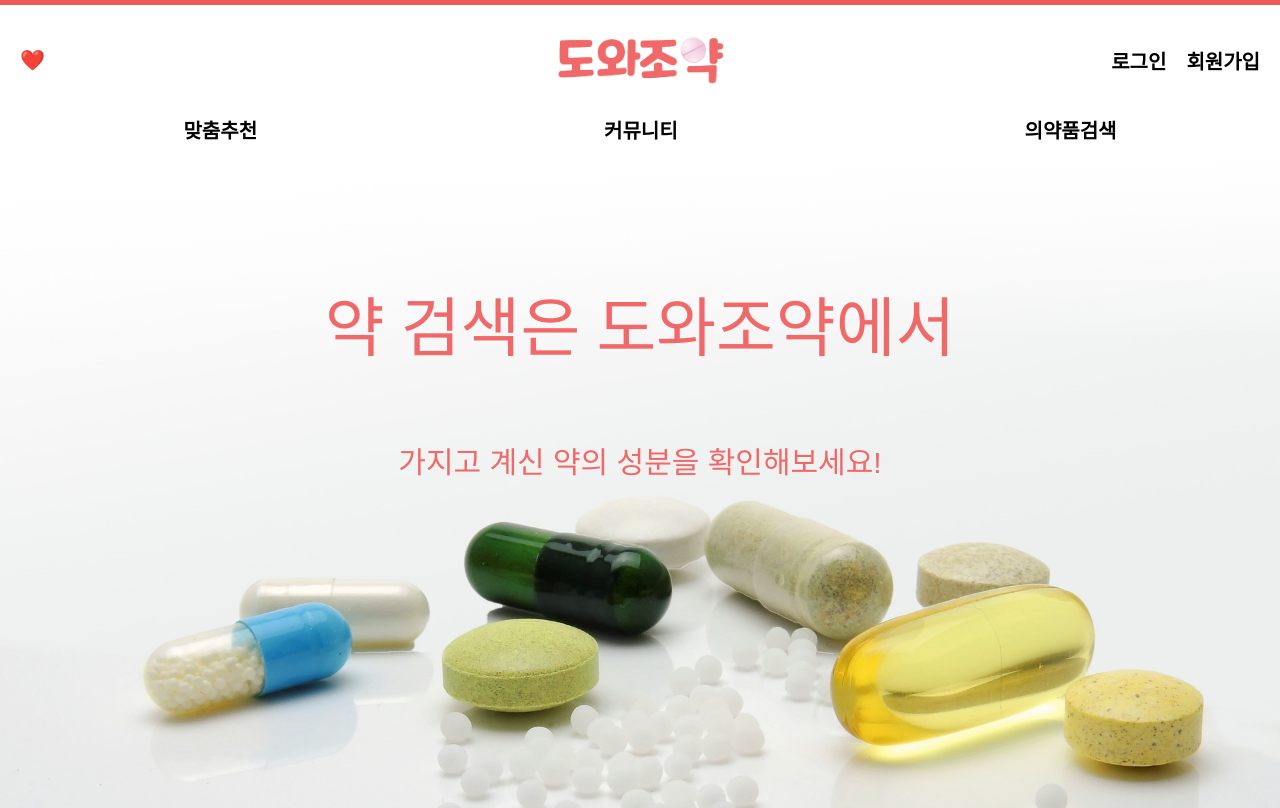
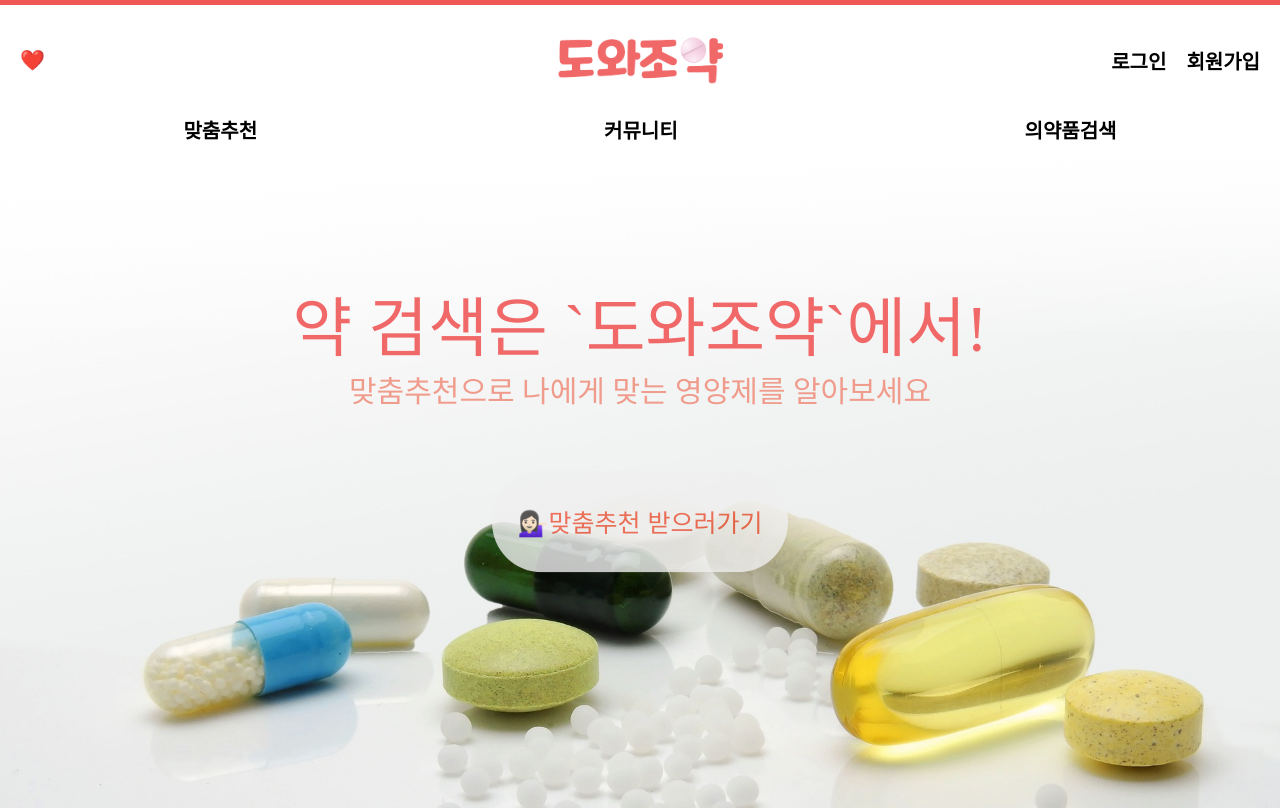
Before and after one commit to codestates-seb/seb43_main_009, a React app in the folder client/: page / in a window 1280 px wide. Shown: the top 808 px of the page. Built offline with nearby package versions, Linux system fonts and the light colour scheme; a web font is replaced by a local one.

Commit message:
[Feat][FE]home 애니메이션 추가

```diff
--- a/client/src/page/Home.js
+++ b/client/src/page/Home.js
@@ -31,8 +31,10 @@ const Home = () => {
         <SBackgroundLayout>
           <SGradiant />
           <STextInfoSection>
-            <h1>약 검색은 도와조약에서</h1>
-            <h2>가지고 계신 약의 성분을 확인해보세요!</h2>
+            <h1>약 검색은 `도와조약`에서!</h1>
+            <h2>맞춤추천으로 나에게 맞는 영양제를 알아보세요</h2>
+            {/* <h2>커뮤니티에 증상을 공유하고 답변을 받아보세요</h2> */}
+            <button>💁🏻‍♀️맞춤추천 받으러가기</button>
           </STextInfoSection>
         </SBackgroundLayout>
         <SServiceInfoLayout>
--- a/client/src/style/GreetingInfo.js
+++ b/client/src/style/GreetingInfo.js
@@ -1,7 +1,16 @@
 import styled from 'styled-components';
 import high from '../../public/medicine.jpg';
 const landingTitle = high;
+import { keyframes } from 'styled-components';
 
+const slideFromLeft = keyframes`
+  0% { transform: translateX(-100%); }
+  100% { transform: translateX(0); }
+`;
+const bounce = keyframes`
+  0%, 100% { transform: translateY(0); }
+  50% { transform: translateY(-20px); }
+`;
 export const SBackgroundLayout = styled.div`
   font-family: 'MaplestoryOTFBold';
   src: url('https://cdn.jsdelivr.net/gh/projectnoonnu/noonfonts_20-04@2.1/MaplestoryOTFBold.woff')
@@ -55,26 +64,49 @@ export const STextInfoSection = styled.div`
   font-size: 2rem;
   color: #f06868;
   padding: 1.4rem;
-  .div {
-    top: 150px;
-  }
+
   h1 {
     font-size: 65px;
     font-weight: 500;
     /* padding-bottom: 30px; */
     color: #f06868;
+    animation: ${slideFromLeft} 2s ease-out;
   }
   h2 {
-    font-family: sans-serif;
+    /* font-family: sans-serif; */
     font-size: 30px;
     font-weight: 350;
-    color: #f06868;
+    color: #f09c8d;
+    animation: ${slideFromLeft} 2.2s ease-out;
+    position: absolute;
+    bottom: 0;
   }
 
   h3 {
     font-size: 25px;
     font-weight: 350;
     color: #ee9a9a;
+  }
+
+  button {
+    width: 40%;
+    height: 45%;
+    position: absolute;
+    margin-top: 15rem;
+    border-radius: 50px;
+    border: none;
+    opacity: 0.8;
+    font-size: 25px;
+    color: #eb5035;
+    cursor: pointer;
+    animation: ${bounce} 2s ease-in-out infinite;
+    animation-fill-mode: both;
+    &:hover {
+      background-color: var(--gray-100);
+      animation-play-state: paused;
+      animation: none;
+      opacity: 0.9;
+    }
   }
   @media only screen and (max-width: 500px) {
     display: flex;
--- a/client/src/style/Search.js
+++ b/client/src/style/Search.js
@@ -19,6 +19,8 @@ export const StyledInput = styled.input`
   border: 2px solid #ffa1a1;
   border-radius: 50px;
   animation: ${fadeIn} 2s ease-in-out;
+  font-size: large;
+
   &:focus {
     border-color: red;
   }
--- a/client/src/variables.css
+++ b/client/src/variables.css
@@ -1,6 +1,7 @@
 :root {
   --claret: #ed8787;
-  --claret2: #ee9a9a;
+  --claret2: #f1ada1;
+  --claret3: #f09c8d;
   --bluish-gray-10: #f5f7f9;
   --bluish-gray-50: #f2f4f7;
   --bluish-gray-100: #eceef3;
```
